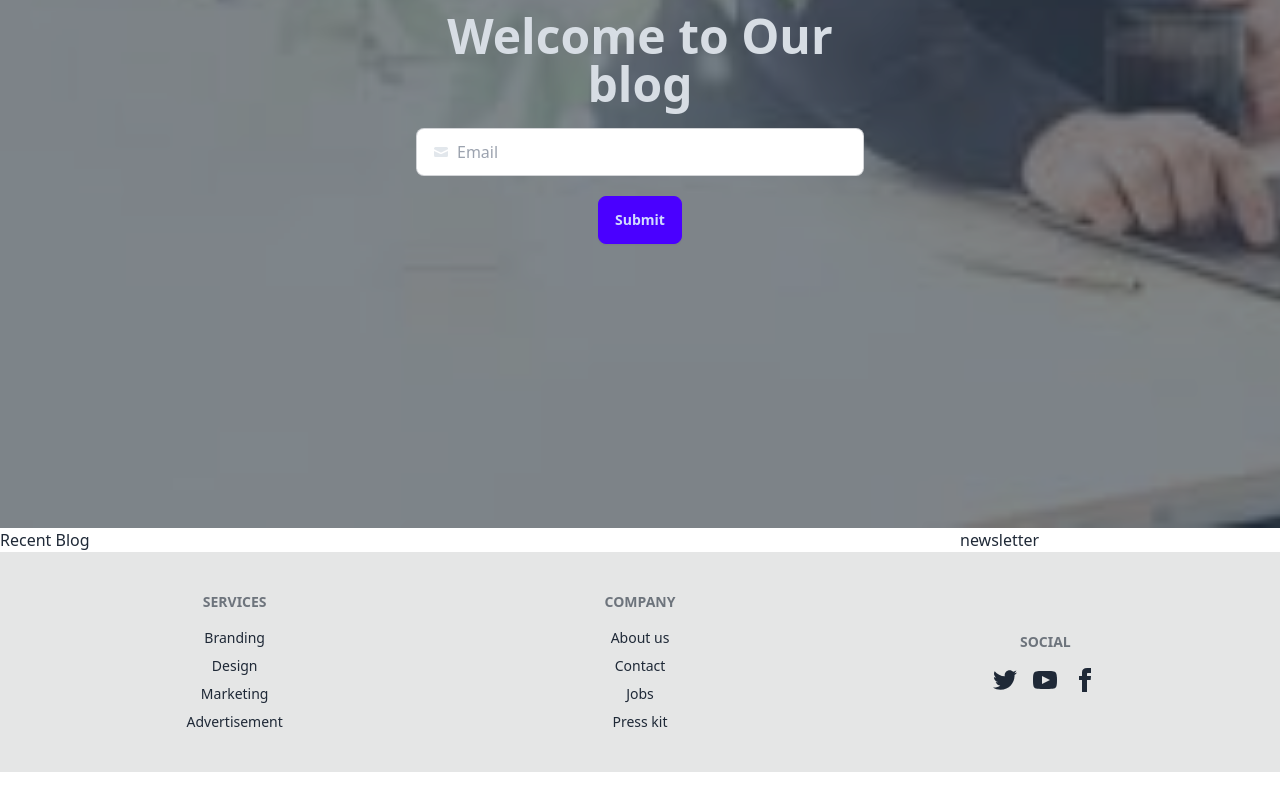
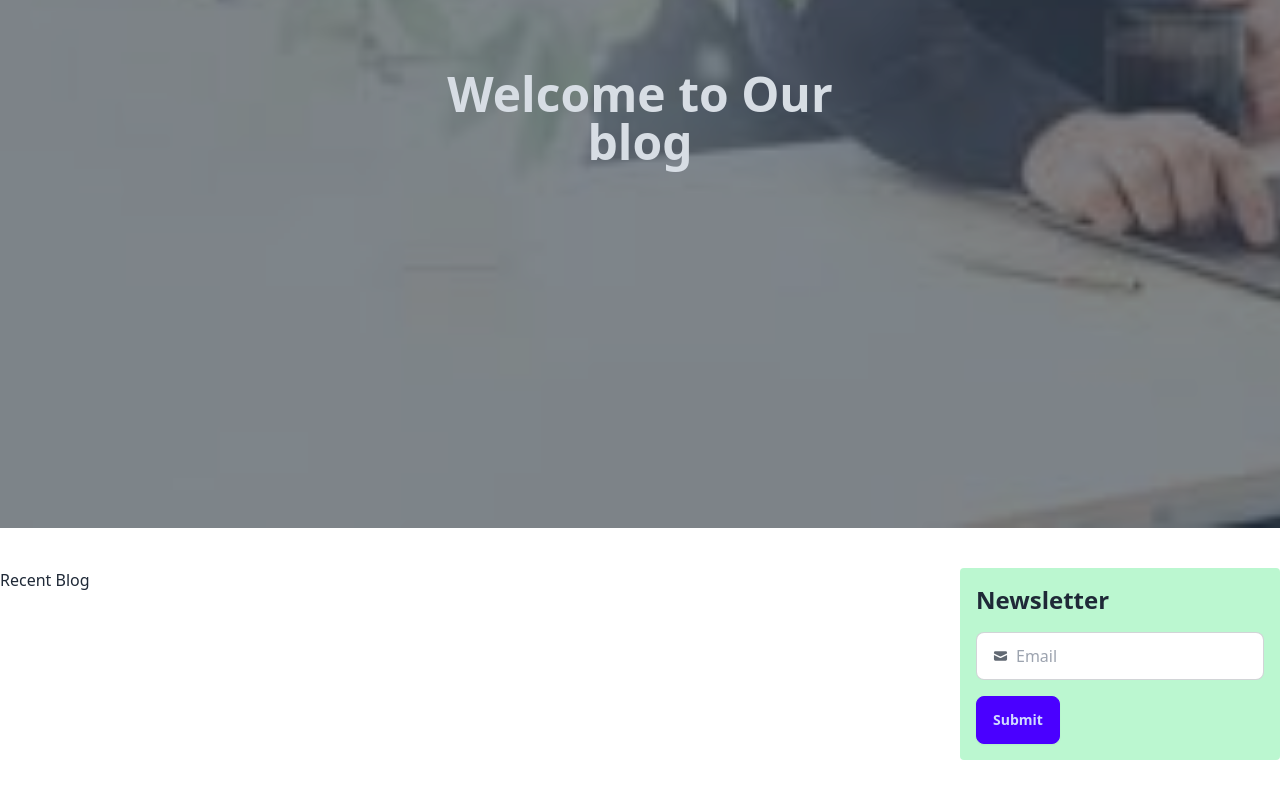
Before and after one commit to khokanChakma/blog-website-client, a React (Vite) app: page / in a window 1280 px wide. Shown: the part 340-1140 px from the top of the page. Before the commit the page ends 1112 px from the top, so only its background shows below. Built offline with nearby package versions, Linux system fonts and the light colour scheme; no server answers.

Commit message:
completed the add blog rout

```diff
--- a/src/authprovider/AuthProvider.jsx
+++ b/src/authprovider/AuthProvider.jsx
@@ -7,6 +7,7 @@ const auth = getAuth(app);
 const googleAuthProvider = new GoogleAuthProvider();
 const AuthProvider = ({ children }) => {
     const [user, setUser] = useState(null);
+    console.log(user)
     const [loading,setLoading] =useState(true)
     const createNewUser = (email, password) => {
         setLoading(true);
--- a/src/component/Banner.jsx
+++ b/src/component/Banner.jsx
@@ -11,21 +11,8 @@ const Banner = () => {
                 <div className="max-w-md">
                     <h1 className="mb-5 text-5xl font-bold">Welcome to Our blog</h1>
                     <p className="mb-5">
-                        <label className="input input-bordered flex items-center gap-2">
-                            <svg
-                                xmlns="http://www.w3.org/2000/svg"
-                                viewBox="0 0 16 16"
-                                fill="currentColor"
-                                className="h-4 w-4 opacity-70">
-                                <path
-                                    d="M2.5 3A1.5 1.5 0 0 0 1 4.5v.793c.026.009.051.02.076.032L7.674 8.51c.206.1.446.1.652 0l6.598-3.185A.755.755 0 0 1 15 5.293V4.5A1.5 1.5 0 0 0 13.5 3h-11Z" />
-                                <path
-                                    d="M15 6.954 8.978 9.86a2.25 2.25 0 0 1-1.956 0L1 6.954V11.5A1.5 1.5 0 0 0 2.5 13h11a1.5 1.5 0 0 0 1.5-1.5V6.954Z" />
-                            </svg>
-                            <input type="text" className="grow" placeholder="Email" />
-                        </label>
+
                     </p>
-                    <button className="btn btn-primary">Submit</button>
                 </div>
             </div>
         </div>
--- a/src/component/Navber.jsx
+++ b/src/component/Navber.jsx
@@ -5,8 +5,9 @@ import { AuthContext } from "../authprovider/AuthProvider";
 
 const Navber = () => {
     const { user, logOut } = useContext(AuthContext);
+    console.log(user?.photoURL)
     return (
-        <div className="navbar bg-gray-300">
+        <div className="navbar ">
             <div className="navbar-start">
                 <div className="dropdown">
                     <div tabIndex={0} role="button" className="btn btn-ghost lg:hidden">
--- a/src/component/Newsletter.jsx
+++ b/src/component/Newsletter.jsx
@@ -1,8 +1,27 @@
 
-const Newsletter = () => {
+const Newsletter = ({handleSubmit}) => {
+
     return (
         <div>
-            newsletter
+            <h2 className="text-2xl font-semibold">Newsletter</h2>
+            <div>
+                <form onSubmit={handleSubmit}>
+                    <label className="input input-bordered flex items-center gap-2 my-4">
+                        <svg
+                            xmlns="http://www.w3.org/2000/svg"
+                            viewBox="0 0 16 16"
+                            fill="currentColor"
+                            className="h-4 w-4 opacity-70">
+                            <path
+                                d="M2.5 3A1.5 1.5 0 0 0 1 4.5v.793c.026.009.051.02.076.032L7.674 8.51c.206.1.446.1.652 0l6.598-3.185A.755.755 0 0 1 15 5.293V4.5A1.5 1.5 0 0 0 13.5 3h-11Z" />
+                            <path
+                                d="M15 6.954 8.978 9.86a2.25 2.25 0 0 1-1.956 0L1 6.954V11.5A1.5 1.5 0 0 0 2.5 13h11a1.5 1.5 0 0 0 1.5-1.5V6.954Z" />
+                        </svg>
+                        <input type="email" name="email" className="grow" placeholder="Email" required />
+                    </label>
+                    <button className="btn btn-primary">Submit</button>
+                </form>
+            </div>
         </div>
     );
 };
--- a/src/page/AddBlog.jsx
+++ b/src/page/AddBlog.jsx
@@ -1,6 +1,7 @@
 import { useContext } from "react";
 import { AuthContext } from "../authprovider/AuthProvider";
 import axios from "axios";
+import Swal from "sweetalert2";
 
 const AddBlog = () => {
     const { user } = useContext(AuthContext)
@@ -15,15 +16,26 @@ const AddBlog = () => {
         console.table({ title, imgURL, category, short_description, long_description })
         const formData = {
             title,
+            writer: {
+                name: user?.displayName,
+                email: user?.email,
+                photo: user?.photoURL
+
+              },
             imgURL,
             category,
             short_description,
-            long_description
+            long_description,
         }
         // make a post request
         try {
             const {data} = await axios.post(`${import.meta.env.VITE_API_URL}/add-blogs`, formData)
-            // form.reset();
+            form.reset();
+            Swal.fire({
+                title: "successfully added blog",
+                icon: "success",
+                draggable: true
+              });
             // toast.success('Data added Successfully!!!')
             // navigate('/my-posted-jobs')
             console.log(data)
@@ -50,6 +62,7 @@ return (
                             id='job_title'
                             name='title'
                             type='text'
+                            required
                             className='block w-full px-4 py-2 mt-2 text-gray-700 bg-white border border-gray-200 rounded-md  focus:border-blue-400 focus:ring-blue-300 focus:ring-opacity-40  focus:outline-none focus:ring'
                         />
                     </div>
@@ -62,6 +75,7 @@ return (
                             id='emailAddress'
                             type='url'
                             name='image_url'
+                            required
                             className='block w-full px-4 py-2 mt-2 text-gray-700 bg-white border border-gray-200 rounded-md  focus:border-blue-400 focus:ring-blue-300 focus:ring-opacity-40  focus:outline-none focus:ring'
                         />
                     </div>
@@ -74,6 +88,7 @@ return (
                             name='category'
                             id='category'
                             className='border p-2 rounded-md'
+                            required
                         >
                             <option value='Travel'>Travel</option>
                             <option value='Food'>Food</option>
@@ -89,6 +104,7 @@ return (
                             id='min_price'
                             name='short_description'
                             type='text'
+                            required
                             className='block w-full px-4 py-2 mt-2 text-gray-700 bg-white border border-gray-200 rounded-md  focus:border-blue-400 focus:ring-blue-300 focus:ring-opacity-40  focus:outline-none focus:ring'
                         />
                     </div>
@@ -101,6 +117,7 @@ return (
                         className='block w-full px-4 py-2 mt-2 text-gray-700 bg-white border border-gray-200 rounded-md  focus:border-blue-400 focus:ring-blue-300 focus:ring-opacity-40  focus:outline-none focus:ring'
                         name='long_description'
                         id='description'
+                        required
                     ></textarea>
                 </div>
                 <div className='flex justify-end mt-6'>
--- a/src/page/Home.jsx
+++ b/src/page/Home.jsx
@@ -1,14 +1,28 @@
+import Swal from "sweetalert2";
 import Banner from "../component/Banner";
 import Newsletter from "../component/Newsletter";
 import RecentBlog from "../component/RecentBlog";
 
 const Home = () => {
+    const handleSubmit = (e) => {
+        e.preventDefault()
+        const form = e.target
+        const email = form.email.value;
+        Swal.fire({
+            title: "Thank you for subscribing to our newsletter",
+            icon: "success",
+            draggable: true,
+            showConfirmButton: false,
+            timer: 1500
+          });
+          form.reset();
+    }
     return (
         <div>
             <Banner></Banner>
-            <div className="flex flex-col md:flex-row">
-                <div className="w-9/12"><RecentBlog></RecentBlog></div>
-                <div className="w-3/12"><Newsletter></Newsletter></div>
+            <div className="flex flex-col md:flex-row my-10">
+                <div className="w-full md:w-9/12"><RecentBlog></RecentBlog></div>
+                <div className="w-full md:w-3/12 bg-green-200 p-4 rounded"><Newsletter handleSubmit={handleSubmit}></Newsletter></div>
             </div>
 
         </div>
```
